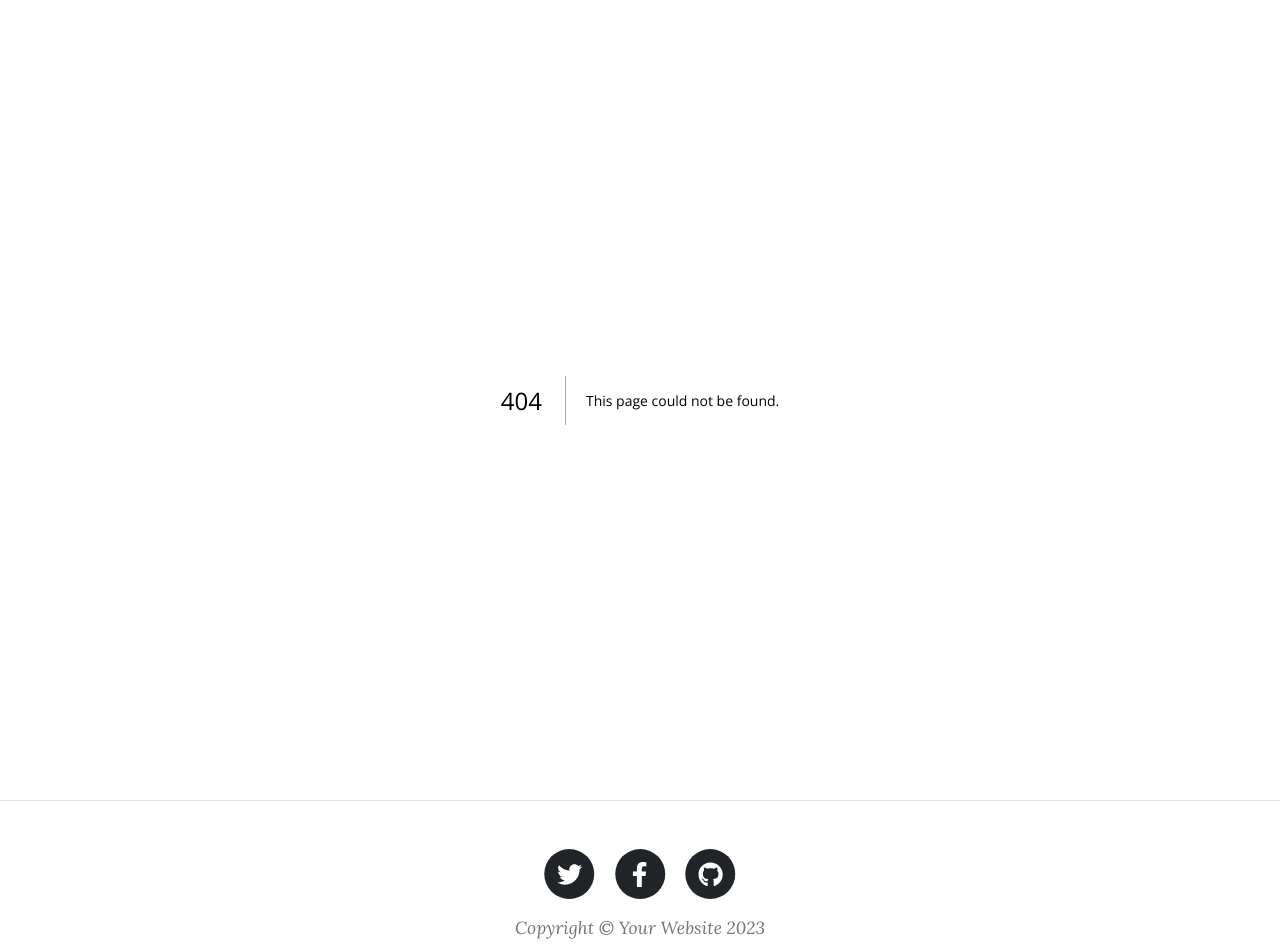
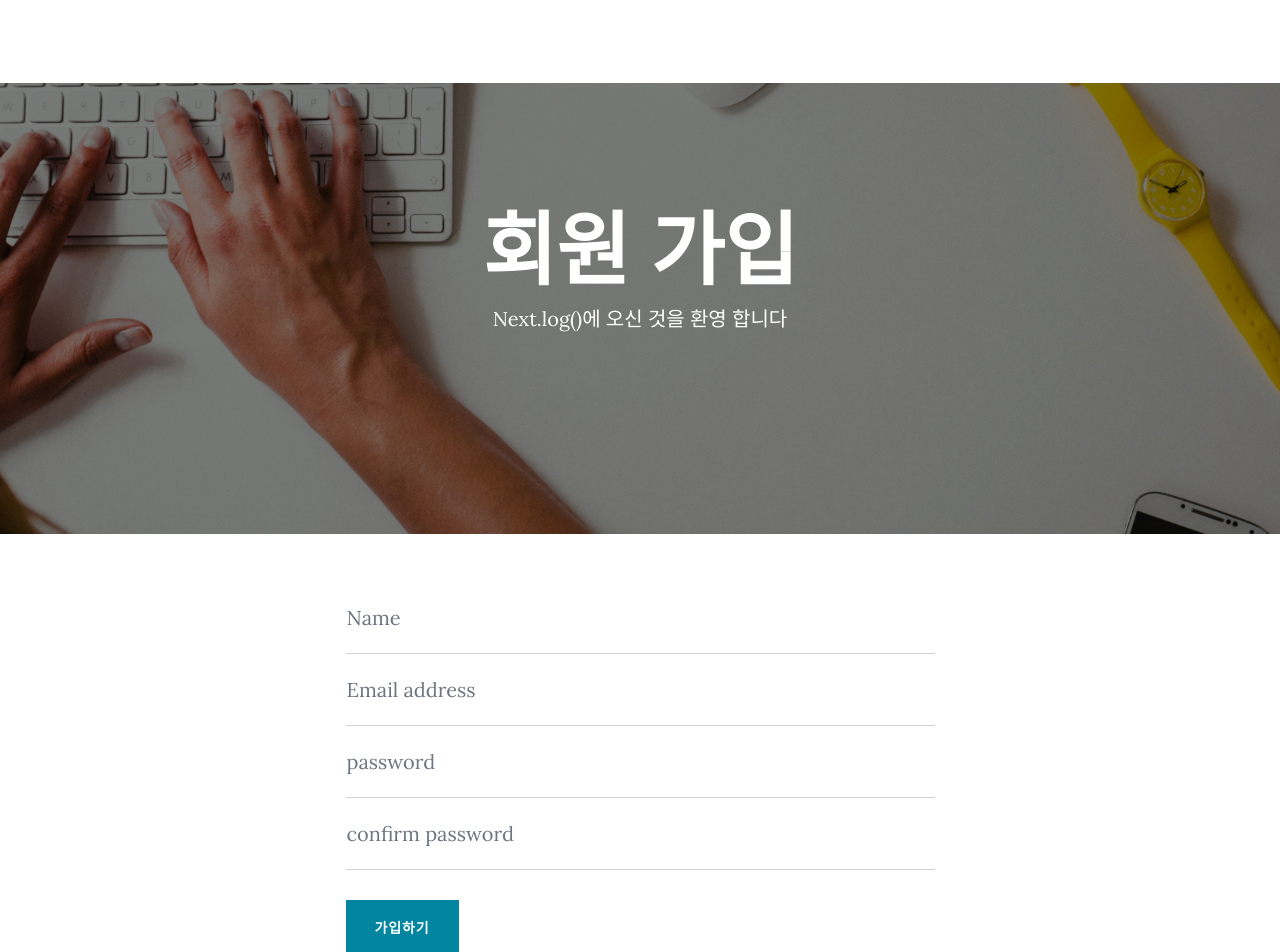
Before and after one commit to RyuJaeJeong/next-blog, a Next.js app: page /member/register in a window 1280 px wide. Before the commit this address had no page. Shown: the top 952 px of the page. Built offline with nearby package versions, Linux system fonts and the light colour scheme; no server answers.

Commit message:
feat: 회원 가입 페이지 구현 1. UI 구현 2. api 구현 3. pool, mybatismapper 초기화 페이지 구현 2025-08-09 류재정

```diff
--- /dev/null
+++ b/src/app/member/register/page.jsx
@@ -0,0 +1,57 @@
+import Header from '@/component/header'
+
+const Register = ()=>{
+    return(
+        <>
+            <Header image={"/login-bg.jpg"} head={"회원 가입"} subhead={""} meta={"Next.log()에 오신 것을 환영 합니다"} isPost={false}/>
+            <main className="mb-4">
+                <div className="container px-4 px-lg-5">
+                    <div className="row gx-4 gx-lg-5 justify-content-center">
+                        <div className="col-md-10 col-lg-8 col-xl-7">
+                            <div>
+                                <form id="registerForm" action={"/api/member"} method={"post"}>
+                                    <div className="form-floating">
+                                        <input className="form-control" id="name" name={"name"} type="text" placeholder="Enter your name..." data-sb-validations="required"/>
+                                        <label htmlFor="name">Name</label>
+                                        <div className="invalid-feedback" data-sb-feedback="name:required">
+                                            A name is required.
+                                        </div>
+                                    </div>
+                                    <div className="form-floating">
+                                        <input className="form-control" id="email" name={"email"} type="email" placeholder="Enter your email..." data-sb-validations="required,email"/>
+                                        <label htmlFor="email">Email address</label>
+                                        <div className="invalid-feedback" data-sb-feedback="email:required">
+                                            An email is required.
+                                        </div>
+                                        <div className="invalid-feedback" data-sb-feedback="email:email">
+                                            Email is not valid.
+                                        </div>
+                                    </div>
+                                    <div className="form-floating">
+                                        <input className="form-control" id="password" name={"password"} type="password" placeholder="Enter your password..." data-sb-validations="required"/>
+                                        <label htmlFor="password">password</label>
+                                        <div className="invalid-feedback" data-sb-feedback="password:required">
+                                            A password number is required.
+                                        </div>
+                                    </div>
+                                    <div className="form-floating">
+                                        <input className="form-control" id="passwordCheck" name={"passwordCheck"} type="password" placeholder="Enter your password..." data-sb-validations="required"/>
+                                        <label htmlFor="passwordCheck">confirm password</label>
+                                        <div className="invalid-feedback" data-sb-feedback="password:required">
+                                            A password number is required.
+                                        </div>
+                                    </div>
+                                    <br/>
+                                    <button className="btn btn-primary text-uppercase" id="submitButton" type="submit">
+                                        가입하기
+                                    </button>
+                                </form>
+                            </div>
+                        </div>
+                    </div>
+                </div>
+            </main>
+        </>
+    )
+}
+export default Register
--- /dev/null
+++ b/src/db.js
@@ -0,0 +1,34 @@
+import { Pool } from "@neondatabase/serverless";
+import mybatisMapper from 'mybatis-mapper'
+import path from "path";
+import fs from "fs";
+
+let pool = null;
+if(!global.pool){
+    console.log("POOL INIT!!!!!!")
+    global.pool = new Pool({ connectionString: process.env.DATABASE_URL })
+}
+pool = global.pool
+
+if(!global.mybatisMapper){
+    console.log("mybatis mapper init!")
+    const mapperArr = []
+    const dir = path.join(process.cwd(), 'src', 'assets', 'mapper')
+    const items = fs.readdirSync(dir)
+    for (const item of items){
+        if(item.endsWith(".xml")){
+            mapperArr.push(dir + path.sep + item)
+        }else{
+            const innerDir = path.join(dir, item)
+            const innerItems = fs.readdirSync(innerDir)
+            for(const innerItem of innerItems){
+                mapperArr.push(innerDir + path.sep + innerItem)
+            }
+        }
+    }
+    console.log(mapperArr)
+    mybatisMapper.createMapper(mapperArr)
+    console.log(mybatisMapper)
+}
+
+export {pool, mybatisMapper}
--- /dev/null
+++ b/src/pages/api/member.jsx
@@ -0,0 +1,28 @@
+import {pool, mybatisMapper} from "@/db";
+
+const handler = async(req, res) =>{
+    if(req.method == 'POST'){
+        try{
+            var conn = await pool.connect();
+            const param = req.body
+            const sql = mybatisMapper.getStatement("memberMapper", "insertMember", param, {language: 'sql', indent: '  '})
+            const rows = await conn.query(sql);
+            return res.status(200).json({
+                code: 200,
+                msg: "success",
+                data: rows.rowCount
+            });
+        }catch (e) {
+            console.error("예외가 발생 하였습니다.")
+            console.error(e)
+            return res.status(500).json({
+                code: 500,
+                msg: e.message
+            });
+        }finally {
+            if(conn) conn.release()
+        }
+    }
+}
+
+export default handler
--- a/src/pages/api/test.jsx
+++ /dev/null
@@ -1,24 +0,0 @@
-import { neon } from '@neondatabase/serverless';
-import path from 'path';
-import mybatisMapper from 'mybatis-mapper'
-
-const client = neon(`${process.env.DATABASE_URL}`);
-const dir = path.join(process.cwd(), 'src', 'assets', 'mapper', 'test.xml')
-mybatisMapper.createMapper([dir])
-
-const handler = async (req, res) => {
-    if(req.method == 'GET'){
-        const param = {
-            timezone: 'Asia/Seoul',
-            template: 'YYYY-MM-DD HH24:MI:SS'
-        }
-        const sql = mybatisMapper.getStatement('test', 'selectTest', param, {language: 'sql', indent: '  '});
-        const rows = await client.query(sql);
-        console.log(sql);
-        return res.status(200).json({"now" : rows[0]})
-    }else{
-        return res.status(404).json({"msg" : "not found"})
-    }
-}
-
-export default handler
```
Also changed, not shown: src/app/member/login/page.jsx (+7 -4 lines), 1 other file (tests, documents, lock files or other folders).
